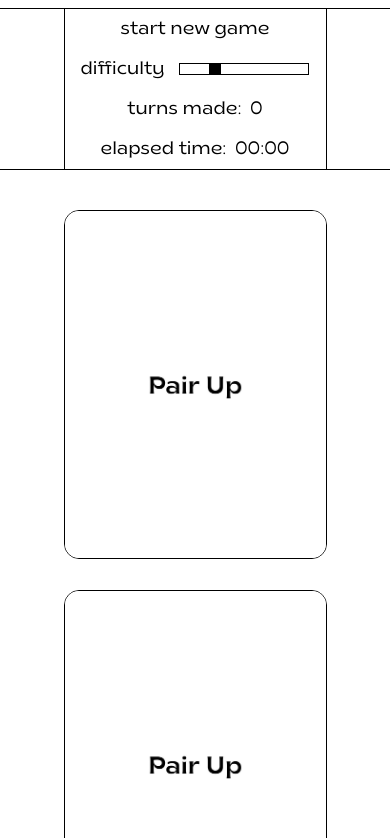
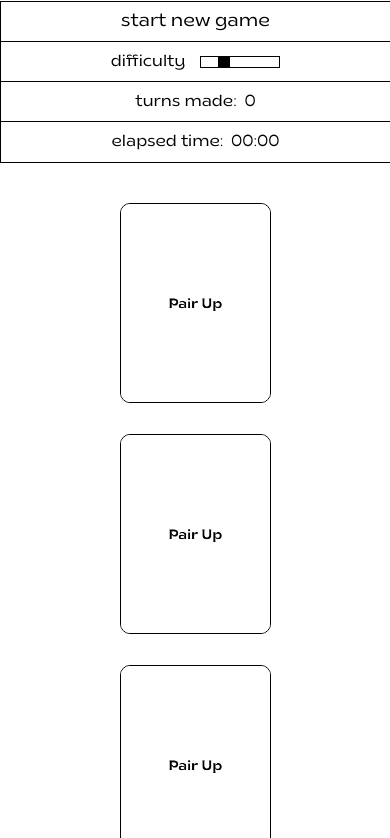
Before and after one commit to kuimetra/PairUp, a plain HTML site: page index.html in a window 390 px wide. Shown: the part 71-909 px from the top of the page. Drawn offline with Linux system fonts and the light colour scheme.

Commit message:
responsive layout

```diff
--- a/css/style.css
+++ b/css/style.css
@@ -95,7 +95,7 @@ main {
     -ms-flex-pack: center;
     justify-content: center;
     height: 40px;
-    width: 263px;
+    width: calc(25% - 60px);
     border: 1px black;
     border-style: none solid;
     font: normal 300 18px/25px Brice, sans-serif;
@@ -218,3 +218,93 @@ label[for="difficultyRange"] {
 .copyrights {
     font: normal 300 16px/22px Brice, sans-serif;
 }
+
+@media (max-width: 1200px) {
+    main {
+        -ms-grid-columns: minmax(30px, 90px) 1fr minmax(30px, 90px);
+        grid-template-columns: minmax(30px, 90px) 1fr minmax(30px, 90px);
+    }
+
+    #header_main, #footer {
+        height: 73px;
+    }
+
+    #footer {
+        margin-top: 40px;
+    }
+
+    #header_logo {
+        width: 128px;
+        height: 31px;
+    }
+
+    #nav li {
+        width: 203px;
+        font-size: 16px;
+        line-height: 22px;
+    }
+
+    .slider {
+        width: 80px;
+    }
+
+    .memory_card {
+        width: 203px;
+        height: 270px;
+    }
+}
+
+@media (max-width: 992px) {
+    main {
+        -ms-grid-columns: minmax(15px, 30px) 1fr minmax(15px, 30px);
+        grid-template-columns: minmax(15px, 30px) 1fr minmax(15px, 30px);
+    }
+
+    #nav li {
+        width: calc(50% - 60px);
+    }
+
+    /*#nav {*/
+    /*    -webkit-column-gap: unset;*/
+    /*    -moz-column-gap: unset;*/
+    /*    column-gap: unset;*/
+    /*}*/
+    #nav li:nth-child(-n + 2) {
+        border-bottom: 1px solid black;
+    }
+
+    /*#nav li:nth-child(even) {*/
+    /*    border-left: none;*/
+    /*}*/
+    .memory_card {
+        width: 151px;
+        height: 201px;
+    }
+
+    .memory_card_front img, .memory_card_back img {
+        border-radius: 10px;
+    }
+}
+
+@media (max-width: 768px) {
+    #nav {
+        -webkit-box-orient: vertical;
+        -webkit-box-direction: normal;
+        -ms-flex-flow: column wrap;
+        flex-flow: column wrap;
+        -webkit-box-align: center;
+        -ms-flex-align: center;
+        align-items: center;
+        -ms-flex-line-pack: center;
+        align-content: center;
+    }
+
+    #nav li {
+        width: 100%;
+        border-right: none;
+    }
+
+    #nav li:not(:last-child) {
+        border-bottom: 1px solid black;
+    }
+}
--- a/js/script.js
+++ b/js/script.js
@@ -33,13 +33,11 @@ function loadCards() {
     setDefaultValues();
     const cardRange = range(1, 12);
     shuffleArray(cardRange);
-    const firstCards = cardRange.slice(0, amountOfCards);
-    const secondCards = firstCards.slice();
-    const cardIndexes = firstCards.concat(secondCards);
-    shuffleArray(cardIndexes);
-    console.log(cardIndexes);
+    const firstPartOfDeck = cardRange.slice(0, amountOfCards);
+    const secondPartOfDeck = firstPartOfDeck.slice();
+    const deck = firstPartOfDeck.concat(secondPartOfDeck);
     let html = '';
-    cardIndexes.forEach(card => {
+    deck.forEach(card => {
         html += `
             <div class="memory_card" data-id="${card}">
                 <div class="memory_card_front">
```
